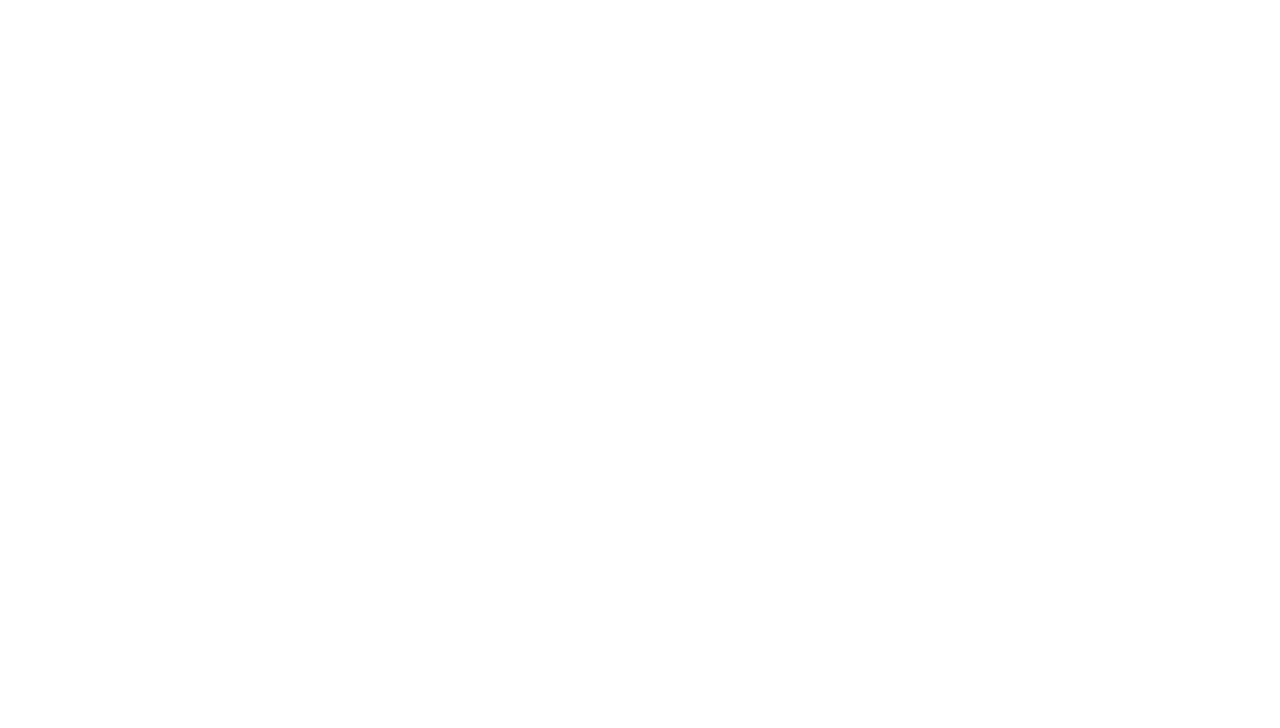
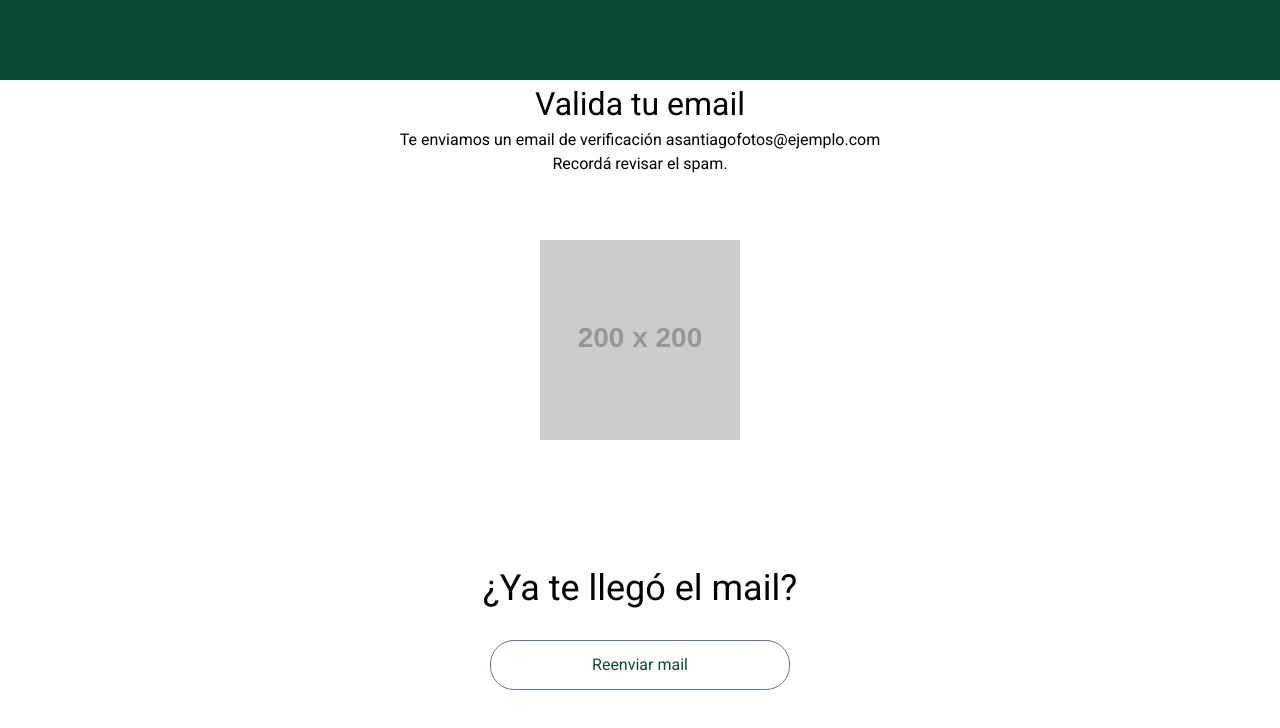
Before and after one commit to No-Country-simulation/s16-17-t-python-react, a React (Vite) app in the folder frontend/: page /auth in a window 1280 px wide. Before the commit this address had no page. Shown: the top 728 px of the page. Built offline with nearby package versions, Linux system fonts and the light colour scheme.

Commit message:
register y autenticacion de usuario (vistas)

```diff
--- a/frontend/src/pages/auth/AuthUser.jsx
+++ b/frontend/src/pages/auth/AuthUser.jsx
@@ -1,5 +1,106 @@
-export const AuthUser = () => (
-	<div className="h-[40vh]">
-		<h2 className="flex justify-center ">Vista autenticacion de usuario</h2>
-	</div>
-)
+import { useEffect, useState } from 'react'
+import estilos from './style.module.css'
+import { useNavigate } from 'react-router-dom'
+
+const { loader, spinner, path } = estilos
+const usuariofalso = "santiagofotos@ejemplo.com"
+
+export const AuthUser = () => {
+	const Nav = useNavigate()
+	const [auth, setauth] = useState(false)
+	const [load, setload] = useState(false)
+
+
+	const goToLogin = () => {
+
+		setTimeout(() => {
+
+			Nav("/login")
+		}, 1000)
+
+	}
+
+	useEffect(() => {
+		setload(true)
+		setTimeout(() => {
+
+			setload(false)
+		}, 1000)
+
+	}, [])
+
+	return (
+
+		<section className="h-[40vh]">
+			<div className="h-[10vh] bg-[#0D4937]">
+
+			</div>
+			{
+				!auth ?
+					<div className='flex justify-center flex-col '>
+
+						<h2 className="flex justify-center text-[2rem]">Valida tu email</h2>
+						<p className='flex justify-center  w-full  min-w-[300px] text-center '>Te enviamos			un email de verificación a
+							{usuariofalso}
+						</p>
+						<p className='flex justify-center  w-full'>Recordá revisar el spam.</p>
+					</div>
+					:
+					<div className='flex justify-center flex-col '>
+
+						<h2 className="flex justify-center text-[2rem]">Bienvenido</h2>
+						<p className='flex justify-center  w-full  min-w-[300px] text-center '> ¡Gracias! Hemos verificación tu correo electrónico.
+							{usuariofalso}
+						</p>
+					</div>
+			}
+
+			<div className="flex justify-center p-[4rem]">
+
+				<img src="https://placehold.co/200x200" alt="" />
+			</div>
+			{
+				load &&
+				<div className="flex justify-center pt-[2rem]">
+
+					<div className={loader}>
+						<svg xmlns="http://www.w3.org/2000/svg" viewBox="0 0 66 66" height="100px" width="100px" className={spinner}>
+							<circle stroke="url(#gradient)" r="20" cy="33" cx="33" strokeWidth="1" fill="transparent" className={path}></circle>
+							<linearGradient id="gradient">
+								<stop stopOpacity="1" stopColor="#65558F" offset="0%"></stop>
+								<stop stopOpacity="0" stopColor="#5f5b62" offset="100%"></stop>
+							</linearGradient>
+
+						</svg>
+					</div>
+				</div>
+
+
+
+			}
+			{
+				!load && !auth &&
+				<div className='flex justify-center gap-[2rem] flex-col pt-[4rem]'>
+
+					<p className='flex justify-center text-4xl'>¿Ya te llegó el mail?</p>
+					<button className='flex justify-center border p-3 text-[#0D4937] rounded-3xl border-slate-500 mx-auto w-[300px] hover:bg-[#0d49373c] hover:text-[#fff]'>Reenviar mail</button>
+				</div>
+			}
+
+			{
+				auth &&
+				<>
+					<div className='flex justify-center gap-[2rem] flex-col pt-[4rem]'>
+
+						<button className='flex justify-center border p-3
+							text-[#ffffff]
+							cursor-pointer rounded-3xl
+							border-slate-500 mx-auto w-[300px] bg-[#6E9E30] border-none hover:bg-[#93d044] transition-all ease-in-out .5s'>Completa el perfil</button>
+						<p className='flex justify-center text-xl text-[#6DA02B] cursor-pointer'>Completar mas tarde</p>
+					</div>
+				</>
+			}
+
+		</section>
+	)
+}
--- /dev/null
+++ b/frontend/src/pages/auth/style.module.css
@@ -0,0 +1,28 @@
+html{
+	scrollbar-width: thin;
+}
+.loader {
+    display: flex;
+    justify-content: center;
+    align-items: center;
+  }
+
+  .spinner {
+    width: 250px;
+    height: 150px;
+    position: relative;
+    animation: rotation 0.75s linear infinite;
+    border-radius: 100em;
+  }
+
+  .path {
+    stroke-dasharray: 100;
+    stroke-dashoffset: 20;
+    stroke-linecap: round;
+  }
+
+  @keyframes rotation {
+    to {
+      transform: rotate(360deg);
+    }
+  }
--- a/frontend/src/pages/index.js
+++ b/frontend/src/pages/index.js
@@ -1,2 +1,3 @@
 export * from './login'
 export * from './register'
+export * from './auth/AuthUser'
--- a/frontend/src/pages/register/Register.module.css
+++ b/frontend/src/pages/register/Register.module.css
@@ -1,5 +1,10 @@
 .div_section_form {
-	width: 100%;
+		width: 100%;
+		@media screen and (width > 900px) {
+			max-width: 500px;
+
+			margin: auto;
+		}
 }
 .section_form {
 	margin: 0 1rem;
@@ -46,15 +51,19 @@
 	flex-direction: column;
 }
 .section_title {
-	height: 19vh;
-	display: grid;
-	place-content: center;
 	background-color: #163e32;
 	width: 100%;
+	height: 19vh;
+	@media screen and (width > 900px) {
+		height: 19vh;
+
+		display: grid;
+		place-content: center;
+	}
 }
 .section_div_title {
 	position: relative;
-	top: 1rem;
+	top: 2rem;
 	display: flex;
 	flex-direction: column;
 	gap: 1rem;
--- a/frontend/src/pages/register/RegisterComponente2.jsx
+++ b/frontend/src/pages/register/RegisterComponente2.jsx
@@ -171,7 +171,7 @@ export const RegisterComponente = () => {
 		const MILISECONDS = 1000
 
 		setTimeout(() => {
-			// Nav('/')
+			Nav('/auth')
 		}, MILISECONDS)
 	}
 
--- a/frontend/src/routerConfig.jsx
+++ b/frontend/src/routerConfig.jsx
@@ -1,5 +1,5 @@
 import React from 'react'
-import { Login, RegisterComponente } from './pages'
+import { Login, RegisterComponente, AuthUser } from './pages'
 export const routes = [
 	{
 		path: '/',
@@ -13,4 +13,8 @@ export const routes = [
 		path: '/register',
 		element: <RegisterComponente />,
 	},
+	{
+		path: '/auth',
+		element: <AuthUser />,
+	},
 ]
```
Also changed, not shown: frontend/src/App.css (line endings or trailing spaces).
